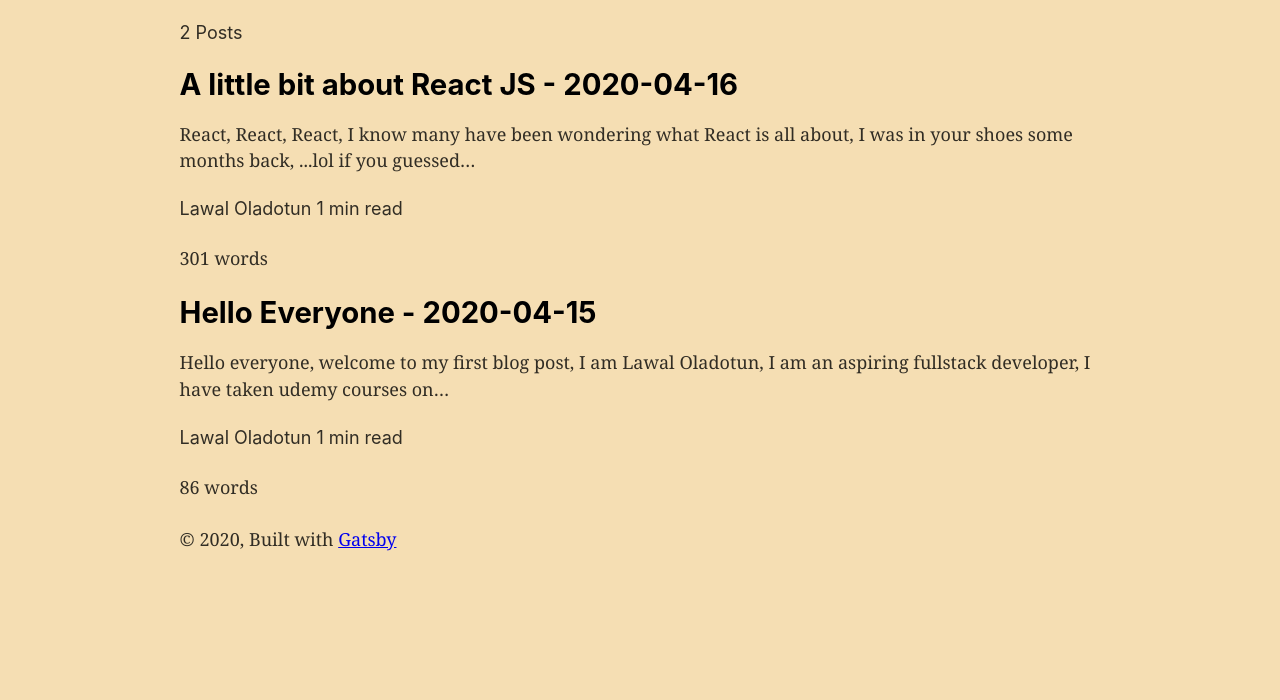
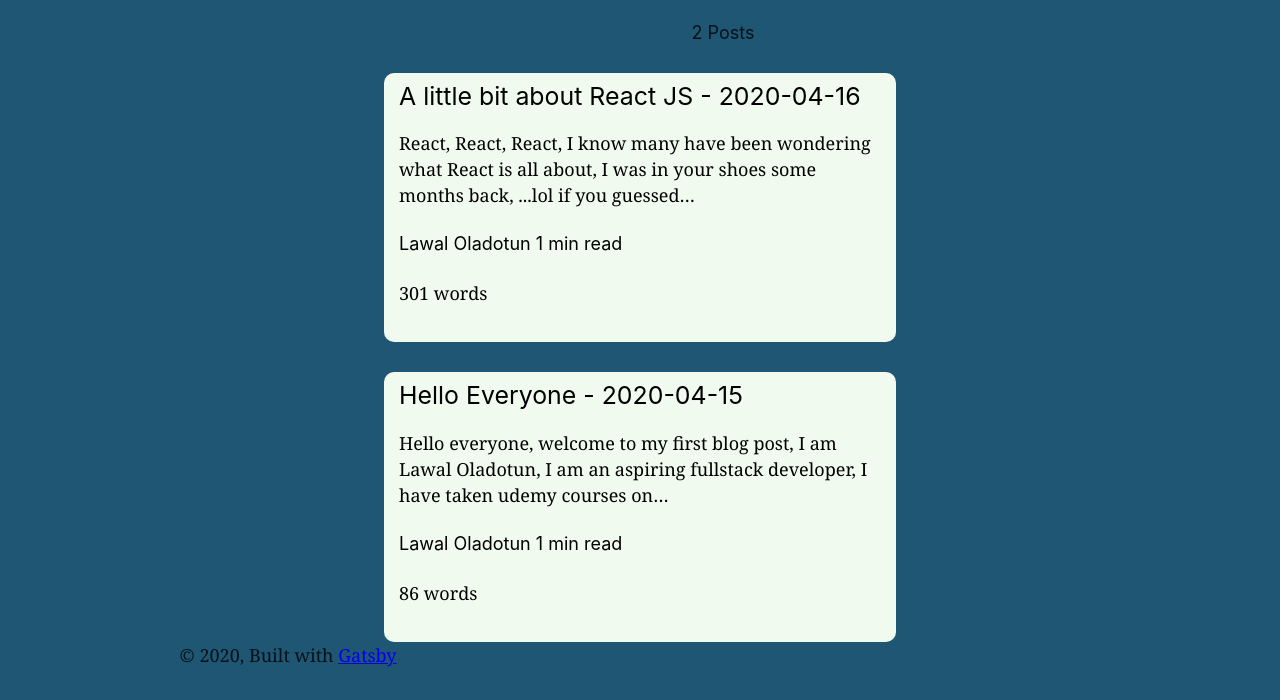
Before and after one commit to DotmanL/Dotdev-Blog, a Gatsby site: page / in a window 1280 px wide. Shown: the part 100-800 px from the top of the page. Built offline with nearby package versions, Linux system fonts and the light colour scheme; Gatsby itself is replaced by a stand-in of ours.

Commit message:
ui fixes

```diff
--- a/src/components/layout.css
+++ b/src/components/layout.css
@@ -7,7 +7,7 @@ body {
   margin: 0;
   -webkit-font-smoothing: antialiased;
   -moz-osx-font-smoothing: grayscale;
-  background-color: wheat;
+  background-color: #1f5673;
 
 }
 article,
--- a/src/pages/index.js
+++ b/src/pages/index.js
@@ -12,28 +12,46 @@ const BlogLink =styled(Link)`
 text-decoration: none;
 `
 
-const BlogTitle = styled.h2 `
+const BlogTitle = styled.h3 `
 margin-bottom: 20px;
 color: black;
 `
+const Card = styled.div`
+background: #f1faee;
+color: white;
+width: 40vw;
+height: auto;
+border-radius: 10px;
+display: flex;
+padding: 10px 15px;
+flex-direction: column;
+justify-content: space-evenly;
+margin-right: auto;
+margin-left: auto;
+margin-top: 30px;
+`
+
 export default ({data}) => (
   <Layout>
     <SEO title="Home" />
-    <div>
-       <h4> {data.allMarkdownRemark.totalCount} Posts</h4>
-      {
+    <div >
+       <h4 style={{ 'marginLeft': '40vw',}}> {data.allMarkdownRemark.totalCount} Posts</h4>
+
+         {
         data.allMarkdownRemark.edges.map (({node}) => (
-          <div key ={node.id} >
+          <Card key ={node.id} >
             <BlogLink to={node.fields.slug}>
             <BlogTitle>
               {node.frontmatter.title} - {node.frontmatter.date}
               </BlogTitle>
             </BlogLink>
-            <p> {node.excerpt}</p>
-            <span><h4>{node.frontmatter.author} {node.timeToRead} min read </h4> </span>
-            <p> {node.wordCount.words} words</p>
-          </div>
+            <p style={{ 'color': 'black',}}> {node.excerpt}</p>
+            <span><h4 style={{ 'color': 'black',}}>{node.frontmatter.author} {node.timeToRead} min read </h4> </span>
+            <p style={{ 'color': 'black',}}> {node.wordCount.words} words</p>
+          </Card>
+
         ))}
+
     </div>
   </Layout>
 )
```
